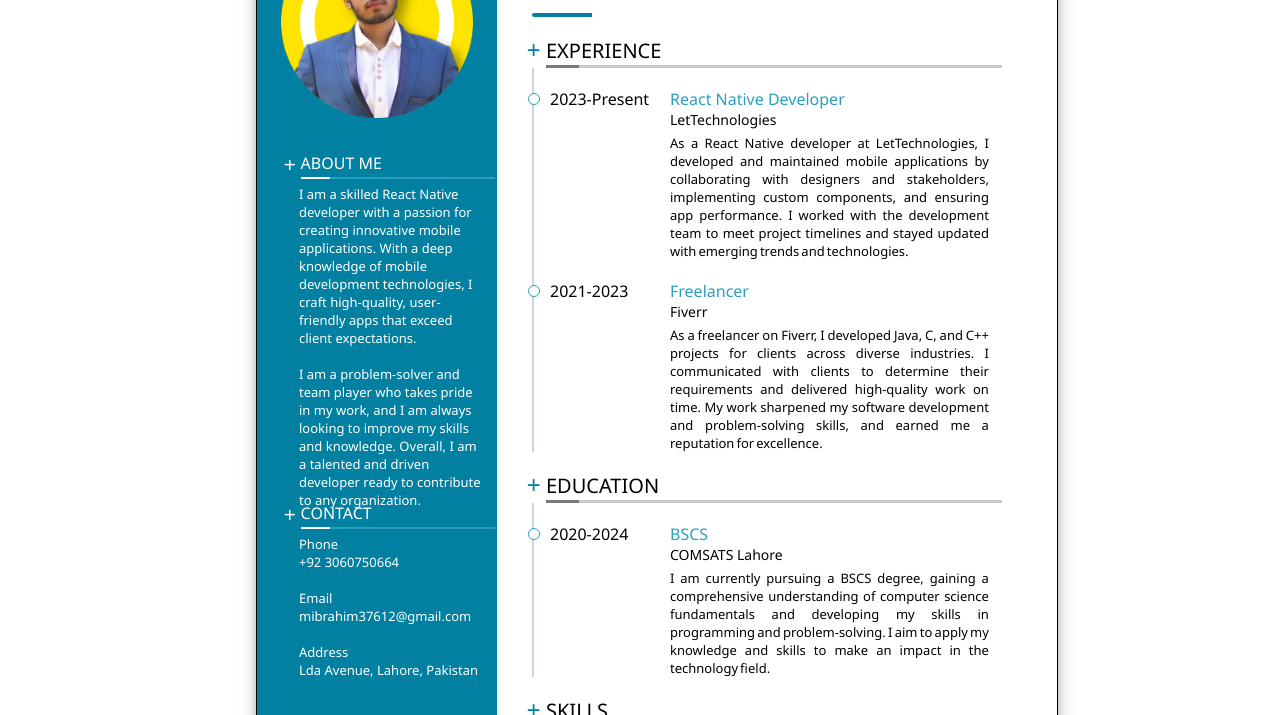
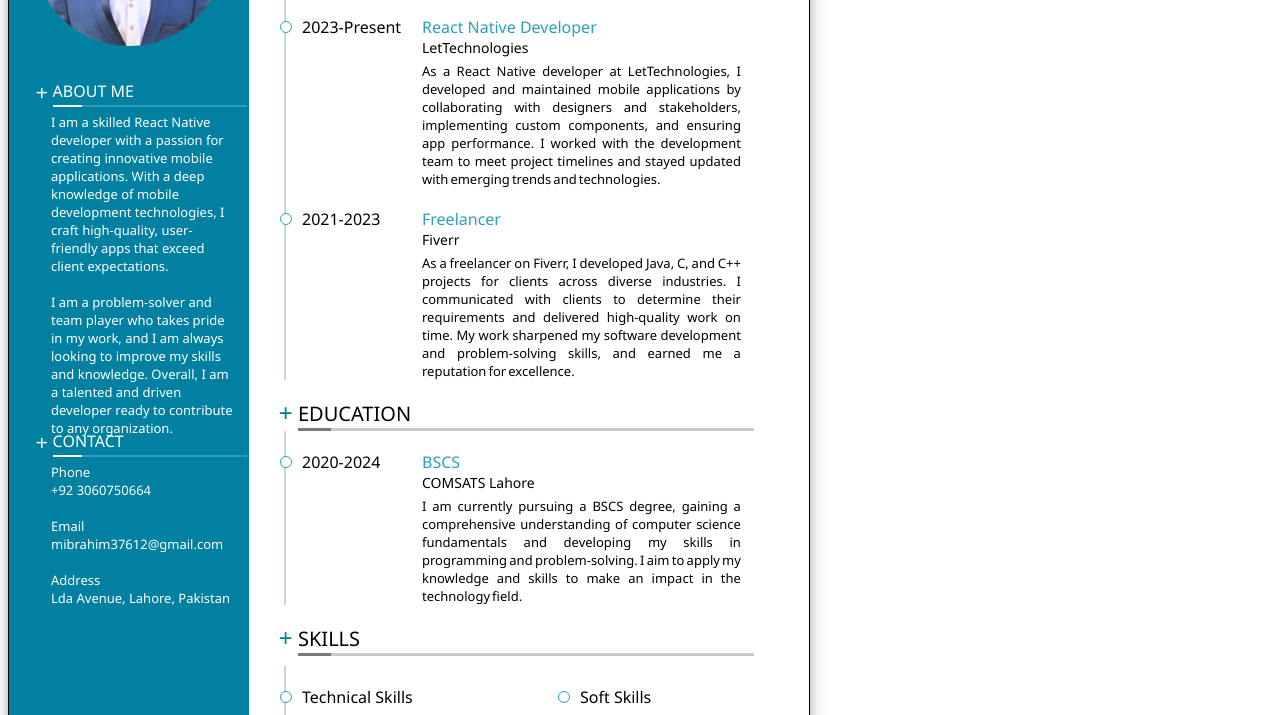
Before and after one commit to mibrahim2001/CV, a plain HTML site: page index.html in a window 1280 px wide. Shown: the part 209-924 px from the top of the page. Drawn offline with Linux system fonts and the light colour scheme.

Commit message:
[Fix[ Position on screen

```diff
--- a/style.css
+++ b/style.css
@@ -4,9 +4,6 @@ body {
 #container {
   height: 1100px;
   width: 800px;
-  position: absolute;
-  left: 20%;
-  top: 10%;
   margin-bottom: 10px;
   border-width: 1px;
   border-color: black;
```
